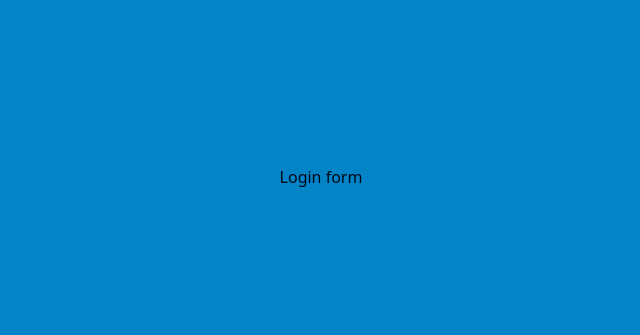
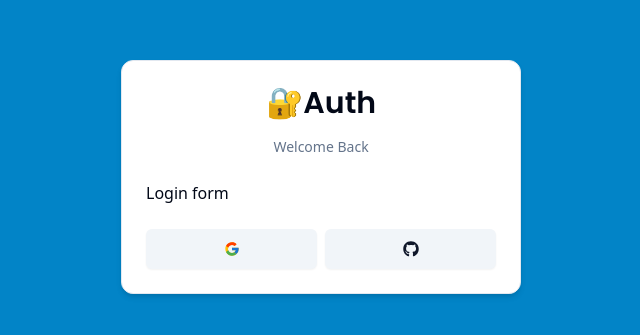
Before and after one commit to daniyalahmed21/Authentication, a Next.js app: page /auth/login in a window 1280 px wide. Shown: the part 223-558 px from the top of the page, without its empty margins (319-959 px from the left). Built offline with nearby package versions, Linux system fonts and the light colour scheme.

Commit message:
ui building

```diff
--- a/app/auth/login/page.tsx
+++ b/app/auth/login/page.tsx
@@ -1,5 +1,6 @@
 import LoginForm from '@/components/auth/login-form'
 import React from 'react'
+
 
 const LoginPage = () => {
   return (
--- a/components/auth/card-wrapper.tsx
+++ b/components/auth/card-wrapper.tsx
@@ -1,16 +1,40 @@
-"use client"
-interface CardWrapperProps{
-    children: React.ReactNode;
-    headerLabel: string;
-    BackButtonLabel : string
-    BackButtonHref: string
-    ShowSocial? : boolean
+"use client";
+
+import {
+  Card,
+  CardContent,
+  CardFooter,
+  CardHeader,
+} from "@/components/ui/card";
+import Header from "@/components/auth/header";
+import Social from "@/components/auth/social";
+
+interface CardWrapperProps {
+  children: React.ReactNode;
+  headerLabel: string;
+  BackButtonLabel: string;
+  BackButtonHref: string;
+  ShowSocial?: boolean;
 }
 
-export function CardWrapper ({children, headerLabel, BackButtonLabel, BackButtonHref, ShowSocial}: CardWrapperProps){
-    return (
-        <div className="flex flex-col gap-4">
-           {children}
-        </div>
-    );
+export function CardWrapper({
+  children,
+  headerLabel,
+  BackButtonLabel,
+  BackButtonHref,
+  ShowSocial,
+}: CardWrapperProps) {
+  return (
+    <Card className="w-[400px] shadow-md">
+      <CardHeader>
+        <Header label={headerLabel} />
+      </CardHeader>
+      <CardContent>{children}</CardContent>
+      {ShowSocial && (
+        <CardFooter>
+          <Social />
+        </CardFooter>
+      )}
+    </Card>
+  );
 }
--- /dev/null
+++ b/components/auth/header.tsx
@@ -0,0 +1,17 @@
+import { Poppins } from "next/font/google";
+import { cn } from "@/lib/utils";
+
+const font = Poppins({
+  subsets: ["latin"],
+  weight: ["600"],
+});
+const Header = ({ label }: { label: string }) => {
+  return (
+    <div className="w-full flex justify-center items-center gap-y-4 flex-col">
+      <h1 className={cn("text-3xl font-semibold", font.className)}>🔐Auth</h1>
+      <p className="text-muted-foreground text-sm">{label}</p>
+    </div>
+  );
+};
+
+export default Header;
--- a/components/auth/login-form.tsx
+++ b/components/auth/login-form.tsx
@@ -2,14 +2,15 @@
 import {CardWrapper} from "@/components/auth/card-wrapper";
 const LoginForm = () => {
   return (
-    <CardWrapper
+    <div >
+      <CardWrapper
       headerLabel="Welcome Back"
       BackButtonLabel="Not a member? Sign up"
       BackButtonHref="/auth/register"
-      ShowSocial={true}
-    >
+      ShowSocial>
       Login form
     </CardWrapper>
+    </div>
   );
 };
 
--- /dev/null
+++ b/components/auth/social.tsx
@@ -0,0 +1,19 @@
+import React from "react";
+import { Button } from "../ui/button";
+import { FcGoogle } from "react-icons/fc";
+import { FaGithub } from "react-icons/fa";
+
+const Social = () => {
+  return (
+    <div className="w-full flex items-center gap-x-2">
+      <Button variant="secondary" size="lg" className="w-full">
+        <FcGoogle />
+      </Button>
+      <Button className="w-full" variant="secondary" size="lg">
+        <FaGithub />
+      </Button>
+    </div>
+  );
+};
+
+export default Social;
--- /dev/null
+++ b/components/ui/card.tsx
@@ -0,0 +1,76 @@
+import * as React from "react"
+
+import { cn } from "@/lib/utils"
+
+const Card = React.forwardRef<
+  HTMLDivElement,
+  React.HTMLAttributes<HTMLDivElement>
+>(({ className, ...props }, ref) => (
+  <div
+    ref={ref}
+    className={cn(
+      "rounded-xl border bg-card text-card-foreground shadow",
+      className
+    )}
+    {...props}
+  />
+))
+Card.displayName = "Card"
+
+const CardHeader = React.forwardRef<
+  HTMLDivElement,
+  React.HTMLAttributes<HTMLDivElement>
+>(({ className, ...props }, ref) => (
+  <div
+    ref={ref}
+    className={cn("flex flex-col space-y-1.5 p-6", className)}
+    {...props}
+  />
+))
+CardHeader.displayName = "CardHeader"
+
+const CardTitle = React.forwardRef<
+  HTMLDivElement,
+  React.HTMLAttributes<HTMLDivElement>
+>(({ className, ...props }, ref) => (
+  <div
+    ref={ref}
+    className={cn("font-semibold leading-none tracking-tight", className)}
+    {...props}
+  />
+))
+CardTitle.displayName = "CardTitle"
+
+const CardDescription = React.forwardRef<
+  HTMLDivElement,
+  React.HTMLAttributes<HTMLDivElement>
+>(({ className, ...props }, ref) => (
+  <div
+    ref={ref}
+    className={cn("text-sm text-muted-foreground", className)}
+    {...props}
+  />
+))
+CardDescription.displayName = "CardDescription"
+
+const CardContent = React.forwardRef<
+  HTMLDivElement,
+  React.HTMLAttributes<HTMLDivElement>
+>(({ className, ...props }, ref) => (
+  <div ref={ref} className={cn("p-6 pt-0", className)} {...props} />
+))
+CardContent.displayName = "CardContent"
+
+const CardFooter = React.forwardRef<
+  HTMLDivElement,
+  React.HTMLAttributes<HTMLDivElement>
+>(({ className, ...props }, ref) => (
+  <div
+    ref={ref}
+    className={cn("flex items-center p-6 pt-0", className)}
+    {...props}
+  />
+))
+CardFooter.displayName = "CardFooter"
+
+export { Card, CardHeader, CardFooter, CardTitle, CardDescription, CardContent }
--- a/package.json
+++ b/package.json
@@ -16,6 +16,7 @@
     "next": "15.1.7",
     "react": "^19.0.0",
     "react-dom": "^19.0.0",
+    "react-icons": "^5.5.0",
     "tailwind-merge": "^3.0.2",
     "tailwindcss-animate": "^1.0.7"
   },
```
Also changed, not shown: 1 other file (tests, documents, lock files or other folders).
